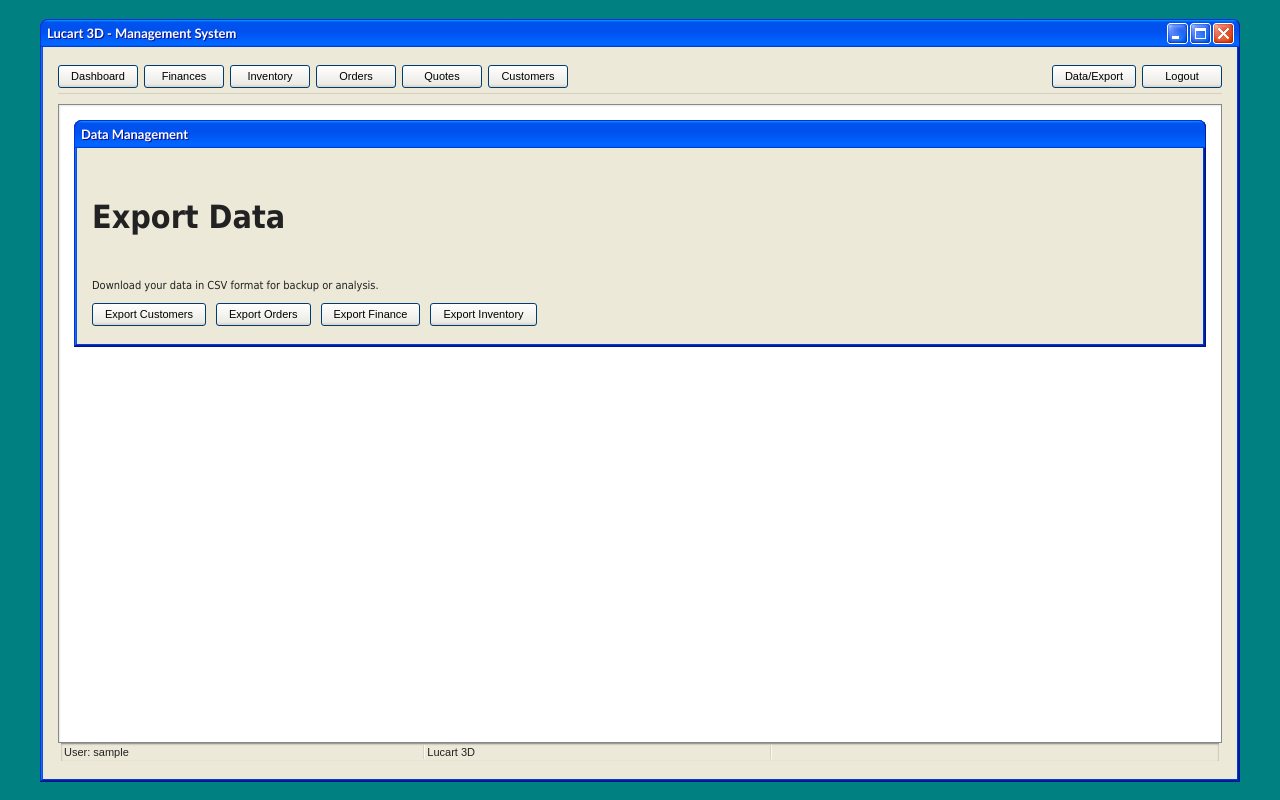
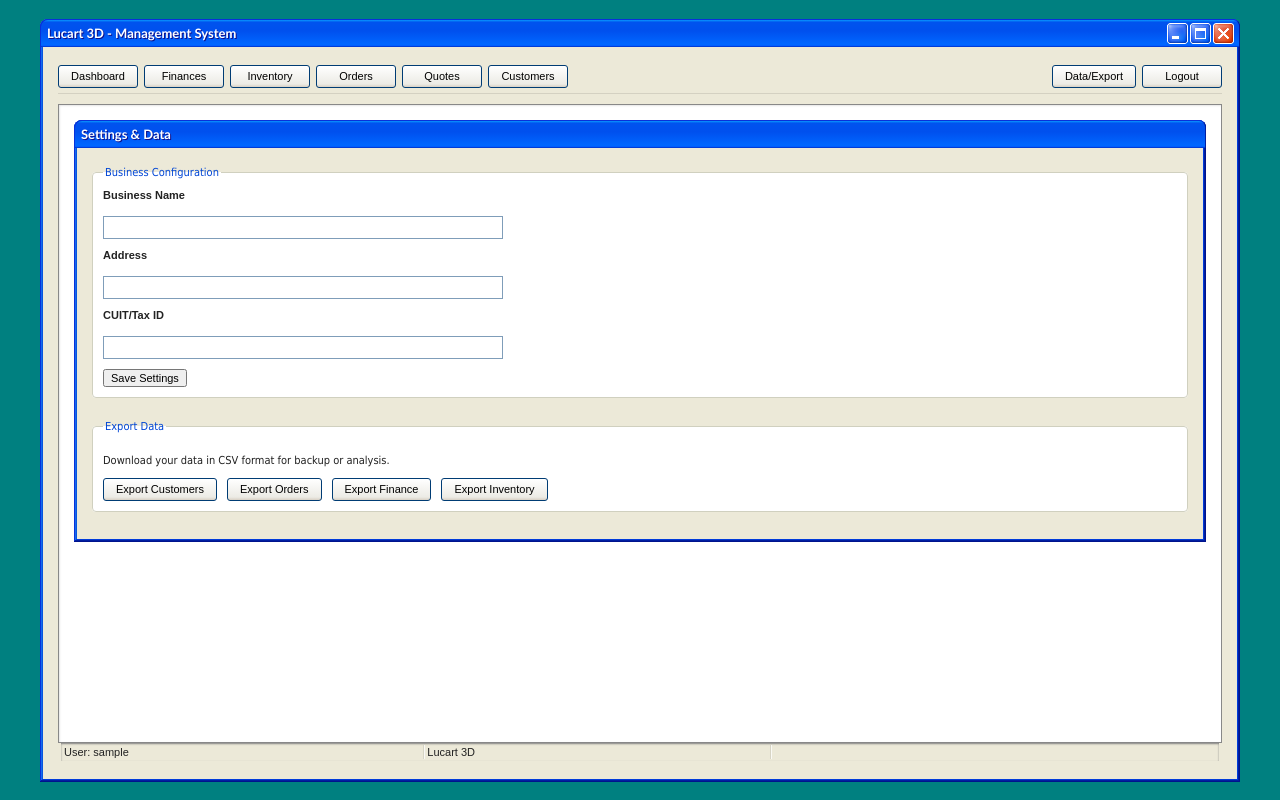
Before and after one commit to agustinroy-dot/LUCART, a Flask app: page /settings/ in a window 1280 px wide. Run offline with Flask 3, Linux system fonts and the light colour scheme; the visitor is signed in with stand-in values (Sample User, id 1); data that the repository does not hold is empty; some web fonts are replaced.

Commit message:
Implement Settings logic for Business Info
- Add `AppSetting` model to `app/models.py`
- Generate and apply migration for `AppSetting`
- Update `app/settings/routes.py` to handle load/save of singleton settings
- Update `app/templates/settings/index.html` with Business Info form using XP.css styles

Co-authored-by: agustinroy-dot <253305777+agustinroy-dot@users.noreply.github.com>

```diff
--- a/app/models.py
+++ b/app/models.py
@@ -94,3 +94,9 @@ class OrderMaterial(db.Model):
     material_id = db.Column(db.Integer, db.ForeignKey('material.id'))
     quantity_estimated = db.Column(db.Float, default=0.0)
     quantity_real = db.Column(db.Float, default=0.0)
+
+class AppSetting(db.Model):
+    id = db.Column(db.Integer, primary_key=True)
+    business_name = db.Column(db.String(120))
+    address = db.Column(db.String(200))
+    cuit = db.Column(db.String(20))
--- a/app/settings/routes.py
+++ b/app/settings/routes.py
@@ -3,27 +3,36 @@ from flask_login import login_required
 from app import db
 from app.settings import settings_bp
 from app.settings.forms import SettingsForm
-from app.models import Customer, Order, Transaction, Material, InventoryLog
+from app.models import Customer, Order, Transaction, Material, InventoryLog, AppSetting
 import csv
 import io
-
-# We need a place to store settings.
-# Since we didn't plan a Settings model, we can use a simple Key-Value table or just a single row table.
-# For simplicity in this MVP, let's assume we might add a Settings model later.
-# For now, I'll store it in a dummy way or create a quick model.
-# Actually, creating a model is better.
 
 @settings_bp.route('/', methods=['GET', 'POST'])
 @login_required
 def index():
-    # Placeholder for settings implementation.
-    # Since we are adding this now, I will create a AppSetting model dynamically or just mock it for now if DB migration is too much.
-    # But "DB migration is painless" according to the user. So I will add a model.
-    # However, to avoid alembic conflicts in this step without running `flask db migrate` again (which I should do),
-    # I will stick to the Export feature which is the main requirement here.
-    # The "Business Info" was a "Nice to have". I will prioritize Export.
+    form = SettingsForm()
+    # Fetch the singleton settings object
+    app_setting = db.session.get(AppSetting, 1)
 
-    return render_template('settings/index.html', title='Settings & Data')
+    if form.validate_on_submit():
+        if not app_setting:
+            app_setting = AppSetting(id=1)
+            db.session.add(app_setting)
+
+        app_setting.business_name = form.business_name.data
+        app_setting.address = form.address.data
+        app_setting.cuit = form.cuit.data
+
+        db.session.commit()
+        flash('Settings saved successfully.', 'success')
+        return redirect(url_for('settings.index'))
+
+    if request.method == 'GET' and app_setting:
+        form.business_name.data = app_setting.business_name
+        form.address.data = app_setting.address
+        form.cuit.data = app_setting.cuit
+
+    return render_template('settings/index.html', title='Settings & Data', form=form)
 
 @settings_bp.route('/export/<type>')
 @login_required
--- a/app/templates/settings/index.html
+++ b/app/templates/settings/index.html
@@ -3,10 +3,35 @@
 {% block content %}
 <div class="window">
     <div class="title-bar">
-        <div class="title-bar-text">Data Management</div>
+        <div class="title-bar-text">Settings & Data</div>
     </div>
     <div class="window-body">
-        <h3>Export Data</h3>
+        <fieldset>
+            <legend>Business Configuration</legend>
+            <form action="" method="post">
+                {{ form.hidden_tag() }}
+                <div style="margin-bottom: 10px;">
+                    {{ form.business_name.label }}<br>
+                    {{ form.business_name(style="width: 100%; max-width: 400px;") }}
+                </div>
+                <div style="margin-bottom: 10px;">
+                    {{ form.address.label }}<br>
+                    {{ form.address(style="width: 100%; max-width: 400px;") }}
+                </div>
+                <div style="margin-bottom: 10px;">
+                    {{ form.cuit.label }}<br>
+                    {{ form.cuit(style="width: 100%; max-width: 400px;") }}
+                </div>
+                <div>
+                    {{ form.submit() }}
+                </div>
+            </form>
+        </fieldset>
+
+        <br>
+
+        <fieldset>
+            <legend>Export Data</legend>
             <p>Download your data in CSV format for backup or analysis.</p>
             <div style="display: flex; gap: 10px; flex-wrap: wrap;">
                 <a href="{{ url_for('settings.export_data', type='customers') }}"><button>Export Customers</button></a>
@@ -14,6 +39,7 @@
                 <a href="{{ url_for('settings.export_data', type='finance') }}"><button>Export Finance</button></a>
                 <a href="{{ url_for('settings.export_data', type='inventory') }}"><button>Export Inventory</button></a>
             </div>
+        </fieldset>
     </div>
 </div>
 {% endblock %}
```
Also changed, not shown: migrations/versions/6388a7505cc8_add_appsetting_model.py (added, +34 -0 lines), instance/app.db. Lines whose indentation alone changed are shown as unchanged.
